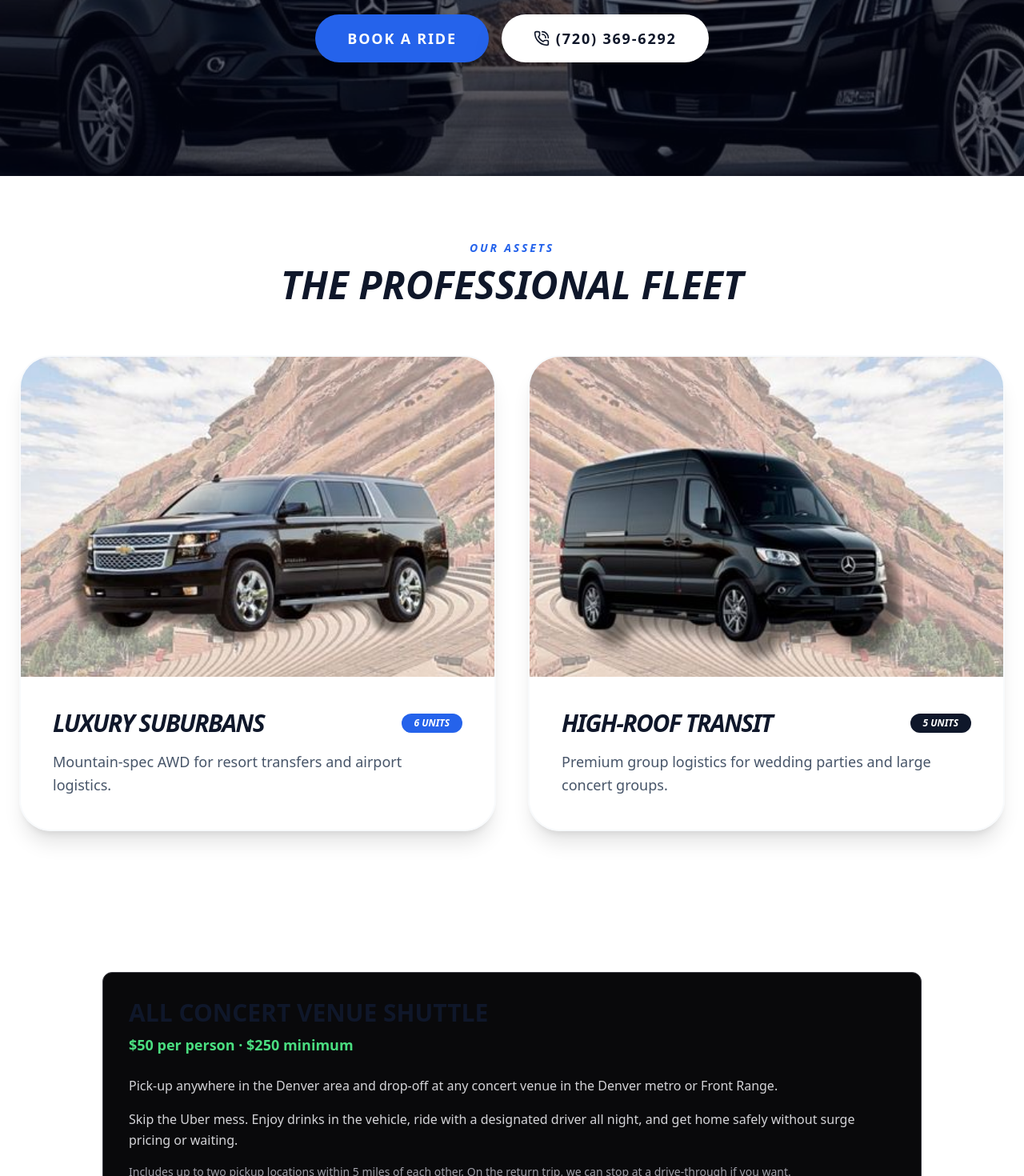
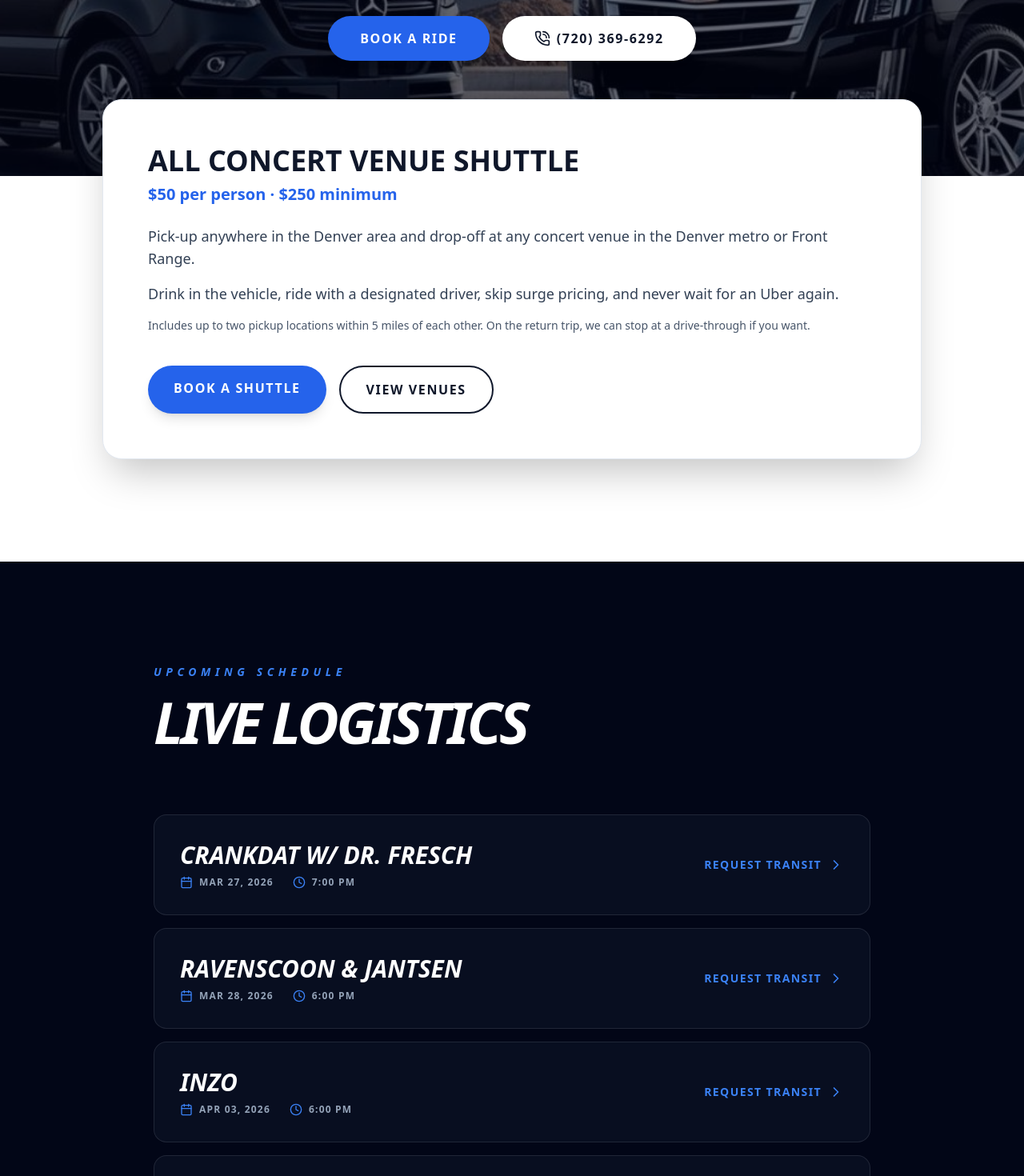
Before and after one commit to erichroeseler123-bot/earthos, a Next.js app: page / in a window 1280 px wide. Shown: the part 500-1970 px from the top of the page at 80% size. Built offline with nearby package versions, Linux system fonts and the light colour scheme.

Commit message:
feat: optimized homepage, elevated venue shuttle offer

```diff
--- a/app/page.tsx
+++ b/app/page.tsx
@@ -3,18 +3,18 @@
 import React from 'react';
 import { useRouter } from 'next/navigation';
 import {
-  ShieldCheck,
-  Users,
   PhoneCall,
-  Star,
-  Clock,
-  Ticket,
   ChevronRight,
-  Calendar
+  Calendar,
+  Clock
 } from 'lucide-react';
 
+/* =========================
+   UPCOMING RED ROCKS SHOWS
+   (Icelantic REMOVED)
+========================= */
+
 const UPCOMING_SHOWS = [
-  { id: 1, artist: "Icelantic's Winter on the Rocks", date: "FEB 07, 2026", time: "6:00 PM" },
   { id: 2, artist: "Crankdat w/ Dr. Fresch", date: "MAR 27, 2026", time: "7:00 PM" },
   { id: 3, artist: "Ravenscoon & Jantsen", date: "MAR 28, 2026", time: "6:00 PM" },
   { id: 4, artist: "INZO", date: "APR 03, 2026", time: "6:00 PM" },
@@ -27,217 +27,149 @@
   { id: 11, artist: "Sublime", date: "APR 18, 2026", time: "6:30 PM" },
   { id: 12, artist: "Wiz Khalifa w/ 2 Chainz", date: "APR 19, 2026", time: "5:30 PM" },
   { id: 13, artist: "Ice Cube", date: "APR 20, 2026", time: "7:00 PM" },
-  { id: 14, artist: "Ethel Cain", date: "APR 21, 2026", time: "7:00 PM" },
-  { id: 15, artist: "Subtronics: Cyclops Rocks VI", date: "APR 23, 2026", time: "6:00 PM" },
-  { id: 16, artist: "Subtronics: Cyclops Rocks VI", date: "APR 24, 2026", time: "6:00 PM" },
-  { id: 17, artist: "Bob Moses & Cannons", date: "APR 26, 2026", time: "6:30 PM" },
-  { id: 18, artist: "Lewis Capaldi", date: "APR 28, 2026", time: "7:30 PM" },
-  { id: 19, artist: "Lewis Capaldi", date: "APR 29, 2026", time: "7:30 PM" },
-  { id: 20, artist: "Electric Callboy: Tanzneid World Tour", date: "APR 30, 2026", time: "7:00 PM" },
-  { id: 21, artist: "Two Friends", date: "MAY 01, 2026", time: "7:00 PM" },
-  { id: 22, artist: "Jason Isbell and the 400 Unit", date: "MAY 02, 2026", time: "7:00 PM" },
-  { id: 23, artist: "Puscifer", date: "MAY 03, 2026", time: "7:30 PM" },
-  { id: 24, artist: "Bright Eyes", date: "MAY 06, 2026", time: "7:00 PM" },
-  { id: 25, artist: "Alejandro Fernández", date: "MAY 07, 2026", time: "8:00 PM" },
-  { id: 26, artist: "Cloonee", date: "MAY 09, 2026", time: "7:00 PM" },
-  { id: 27, artist: "Hippie Sabotage", date: "MAY 10, 2026", time: "7:00 PM" },
-  { id: 28, artist: "Yungblud", date: "MAY 11, 2026", time: "8:00 PM" },
-  { id: 29, artist: "Russell Dickerson", date: "MAY 13, 2026", time: "7:00 PM" },
-  { id: 30, artist: "LSDREAM presents: Dreamrocks II", date: "MAY 16, 2026", time: "6:00 PM" },
-  { id: 31, artist: "The Elovaters", date: "MAY 17, 2026", time: "5:00 PM" },
-  { id: 32, artist: "Khalid", date: "MAY 18, 2026", time: "7:30 PM" },
-  { id: 33, artist: "Kevin Gates", date: "MAY 19, 2026", time: "7:00 PM" },
-  { id: 34, artist: "flipturn", date: "MAY 21, 2026", time: "6:00 PM" },
-  { id: 35, artist: "Seven Lions", date: "MAY 22, 2026", time: "6:00 PM" },
-  { id: 36, artist: "FISHER", date: "MAY 23, 2026", time: "7:00 PM" },
-  { id: 37, artist: "Alabama Shakes", date: "MAY 24, 2026", time: "7:00 PM" },
-  { id: 38, artist: "Alabama Shakes", date: "MAY 25, 2026", time: "7:00 PM" },
-  { id: 39, artist: "Michael Franti & Spearhead", date: "MAY 29, 2026", time: "7:00 PM" },
-  { id: 40, artist: "Alan Walker", date: "MAY 30, 2026", time: "6:00 PM" },
-  { id: 41, artist: "Alex Warren", date: "JUN 02, 2026", time: "7:30 PM" },
-  { id: 42, artist: "Brit Floyd", date: "JUN 04, 2026", time: "8:00 PM" },
-  { id: 43, artist: "Brit Floyd", date: "JUN 05, 2026", time: "8:00 PM" },
-  { id: 44, artist: "Big Head Todd and the Monsters", date: "JUN 06, 2026", time: "7:00 PM" },
-  { id: 45, artist: "Lord Huron", date: "JUN 10, 2026", time: "7:30 PM" },
-  { id: 46, artist: "Trevor Hall", date: "JUN 14, 2026", time: "5:30 PM" },
-  { id: 47, artist: "Rod Stewart", date: "JUN 15, 2026", time: "7:30 PM" },
-  { id: 48, artist: "Rod Stewart", date: "JUN 16, 2026", time: "7:30 PM" },
-  { id: 49, artist: "Amyl and The Sniffers", date: "JUN 17, 2026", time: "8:00 PM" },
-  { id: 50, artist: "Third Day 30th Anniversary", date: "JUN 18, 2026", time: "7:00 PM" },
-  { id: 51, artist: "Louis Tomlinson", date: "JUN 19, 2026", time: "7:00 PM" },
-  { id: 52, artist: "O.A.R. w/ Gavin DeGraw", date: "JUN 20, 2026", time: "6:30 PM" },
-  { id: 53, artist: "Weird Al Yankovic", date: "JUN 23, 2026", time: "7:30 PM" },
-  { id: 54, artist: "Treaty Oak Revival", date: "JUL 01, 2026", time: "7:00 PM" },
-  { id: 55, artist: "DEADROCKS XII w/ Zeds Dead", date: "JUL 02, 2026", time: "4:30 PM" },
-  { id: 56, artist: "DEADROCKS XII w/ Zeds Dead", date: "JUL 03, 2026", time: "5:00 PM" },
-  { id: 57, artist: "The Avett Brothers", date: "JUL 10, 2026", time: "7:30 PM" },
-  { id: 58, artist: "The Avett Brothers", date: "JUL 11, 2026", time: "7:30 PM" },
-  { id: 59, artist: "The Avett Brothers", date: "JUL 12, 2026", time: "6:30 PM" },
-  { id: 60, artist: "KALEO w/ Elle King", date: "JUL 14, 2026", time: "7:30 PM" },
-  { id: 61, artist: "The Head And The Heart", date: "JUL 15, 2026", time: "7:30 PM" },
-  { id: 62, artist: "The Head And The Heart", date: "JUL 16, 2026", time: "7:30 PM" },
-  { id: 63, artist: "The String Cheese Incident", date: "JUL 17, 2026", time: "6:00 PM" },
-  { id: 64, artist: "The String Cheese Incident", date: "JUL 18, 2026", time: "7:00 PM" },
-  { id: 65, artist: "Parker McCollum", date: "JUL 29, 2026", time: "7:30 PM" },
-  { id: 66, artist: "Killer Queen", date: "JUL 30, 2026", time: "8:00 PM" },
-  { id: 67, artist: "Mt. Joy", date: "AUG 13, 2026", time: "7:00 PM" },
-  { id: 68, artist: "Mt. Joy", date: "AUG 14, 2026", time: "7:00 PM" },
-  { id: 69, artist: "Train", date: "AUG 17, 2026", time: "6:45 PM" },
-  { id: 70, artist: "Joe Bonamassa", date: "AUG 23, 2026", time: "7:00 PM" },
-  { id: 71, artist: "Ray LaMontagne", date: "AUG 26, 2026", time: "7:00 PM" },
-  { id: 72, artist: "Maná", date: "SEP 04, 2026", time: "8:30 PM" },
-  { id: 73, artist: "Maná", date: "SEP 05, 2026", time: "8:30 PM" },
-  { id: 74, artist: "Gregory Alan Isakov", date: "SEP 06, 2026", time: "8:00 PM" },
-  { id: 75, artist: "Gregory Alan Isakov", date: "SEP 07, 2026", time: "8:00 PM" },
-  { id: 76, artist: "Five Finger Death Punch", date: "SEP 08, 2026", time: "6:45 PM" },
-  { id: 77, artist: "Get The Led Out", date: "SEP 17, 2026", time: "7:30 PM" },
-  { id: 78, artist: "Matt Rife", date: "OCT 18, 2026", time: "7:00 PM" },
-  { id: 79, artist: "Mersiv", date: "OCT 23, 2026", time: "5:00 PM" },
-  { id: 80, artist: "Evanescence", date: "OCT 26, 2026", time: "6:30 PM" },
-  { id: 81, artist: "Cypress Hill, Method Man & Redman", date: "OCT 29, 2026", time: "6:00 PM" },
-  { id: 82, artist: "mike.", date: "NOV 14, 2026", time: "5:30 PM" },
-  { id: 83, artist: "mike.", date: "NOV 15, 2026", time: "2:30 PM" }
+  { id: 14, artist: "Ethel Cain", date: "APR 21, 2026", time: "7:00 PM" }
 ];
+
+/* =========================
+   PAGE
+========================= */
+
 export default function ShuttleHomePage() {
   const router = useRouter();
-
-  const handleBooking = () => {
-    router.push('/booking');
-  };
+  const handleBooking = () => router.push('/booking');
 
   return (
     <div className="min-h-screen bg-white text-slate-900 font-sans">
-      {/* --- HERO SECTION --- */}
+
+      {/* ================= HERO ================= */}
       <header className="relative h-[80vh] flex items-center justify-center overflow-hidden">
-        <img src="/hero123.jpg" alt="Party @ Red Rocks" className="absolute inset-0 w-full h-full object-cover" />
+        <img
+          src="/hero123.jpg"
+          alt="Party at Red Rocks"
+          className="absolute inset-0 w-full h-full object-cover"
+        />
         <div className="absolute inset-0 bg-slate-950/60" />
+
         <div className="relative z-10 max-w-5xl mx-auto px-6 text-center text-white">
-          <h1 className="text-6xl md:text-9xl font-black uppercase tracking-tighter mb-4 italic leading-none">
-            Party @ <span className="text-blue-500">Red Rocks!</span>
+          <h1 className="text-6xl md:text-9xl font-black uppercase italic tracking-tighter leading-none">
+            Party @ <span className="text-blue-500">Red Rocks</span>
           </h1>
-          <div className="flex flex-col sm:flex-row gap-4 justify-center mt-10">
-            <button onClick={handleBooking} className="bg-blue-600 hover:bg-blue-700 text-white px-10 py-4 rounded-full font-black text-lg shadow-2xl uppercase tracking-widest transition-all">
-              Book A Ride
+
+          <div className="mt-10 flex flex-col sm:flex-row gap-4 justify-center">
+            <button
+              onClick={handleBooking}
+              className="bg-blue-600 hover:bg-blue-700 px-10 py-4 rounded-full font-black uppercase tracking-widest shadow-xl transition"
+            >
+              Book a Ride
             </button>
-            <a href="tel:7203696292" className="bg-white hover:bg-slate-100 text-slate-900 px-10 py-4 rounded-full font-black text-lg shadow-2xl flex items-center justify-center uppercase tracking-widest transition-all">
-              <PhoneCall className="mr-2 w-5 h-5" /> (720) 369-6292
+
+            <a
+              href="tel:7203696292"
+              className="bg-white text-slate-900 hover:bg-slate-100 px-10 py-4 rounded-full font-black uppercase tracking-widest shadow-xl flex items-center justify-center transition"
+            >
+              <PhoneCall className="w-5 h-5 mr-2" />
+              (720) 369-6292
             </a>
           </div>
         </div>
       </header>
 
-      {/* --- PROFESSIONAL FLEET --- */}
-      <section className="py-20 px-6 max-w-7xl mx-auto">
-        <div className="text-center mb-16">
-          <h2 className="text-blue-600 font-black tracking-[0.2em] uppercase text-sm mb-3 italic">Our Assets</h2>
-          <h3 className="text-5xl font-black text-slate-900 uppercase italic">The Professional Fleet</h3>
-        </div>
+      {/* ================= ALL VENUE SHUTTLE ================= */}
+      <section className="-mt-24 relative z-20 px-6">
+        <div className="mx-auto max-w-5xl bg-white rounded-3xl shadow-2xl border border-slate-200 p-10 md:p-14">
 
-        <div className="grid grid-cols-1 lg:grid-cols-2 gap-10">
-          <div onClick={handleBooking} className="group cursor-pointer overflow-hidden rounded-[2.5rem] border-2 border-slate-50 shadow-xl hover:border-blue-500 transition-all duration-500 text-left">
-            <div className="h-[400px] overflow-hidden bg-slate-100">
-              <img src="/suburban123.jpg" alt="Luxury Suburban" className="w-full h-full object-cover group-hover:scale-105 transition-transform duration-700" />
-            </div>
-            <div className="p-10 bg-white">
-              <div className="flex justify-between items-center mb-4">
-                <h4 className="text-3xl font-black uppercase italic tracking-tighter">Luxury Suburbans</h4>
-                <span className="bg-blue-600 text-white px-4 py-1 rounded-full text-xs font-black uppercase italic">6 Units</span>
-              </div>
-              <p className="text-slate-600 text-lg font-medium leading-relaxed">Mountain-spec AWD for resort transfers and airport logistics.</p>
-            </div>
-          </div>
-
-          <div onClick={handleBooking} className="group cursor-pointer overflow-hidden rounded-[2.5rem] border-2 border-slate-50 shadow-xl hover:border-blue-500 transition-all duration-500 text-left">
-            <div className="h-[400px] overflow-hidden bg-slate-100">
-              <img src="/shuttle123.jpg" alt="Transit Van" className="w-full h-full object-cover group-hover:scale-105 transition-transform duration-700" />
-            </div>
-            <div className="p-10 bg-white">
-              <div className="flex justify-between items-center mb-4">
-                <h4 className="text-3xl font-black uppercase italic tracking-tighter">High-Roof Transit</h4>
-                <span className="bg-slate-900 text-white px-4 py-1 rounded-full text-xs font-black uppercase italic">5 Units</span>
-              </div>
-              <p className="text-slate-600 text-lg font-medium leading-relaxed">Premium group logistics for wedding parties and large concert groups.</p>
-            </div>
-          </div>
-        </div>
-      </section>
-{/* ALL VENUE SHUTTLE OFFER */}
-<section className="mt-24 px-6">
-  <div className="mx-auto max-w-5xl border border-zinc-700 rounded-xl bg-zinc-950 p-8">
-    <h2 className="text-2xl md:text-3xl font-extrabold uppercase">
+          <h2 className="text-3xl md:text-4xl font-black uppercase">
             All Concert Venue Shuttle
           </h2>
 
-    <p className="mt-2 text-lg font-semibold text-green-400">
+          <p className="mt-2 text-xl font-black text-blue-600">
             $50 per person · $250 minimum
           </p>
 
-    <p className="mt-6 text-zinc-300 leading-relaxed">
+          <p className="mt-6 text-lg text-slate-700">
             Pick-up anywhere in the Denver area and drop-off at any concert venue
             in the Denver metro or Front Range.
           </p>
 
-    <p className="mt-4 text-zinc-300 leading-relaxed">
-      Skip the Uber mess. Enjoy drinks in the vehicle, ride with a designated
-      driver all night, and get home safely without surge pricing or waiting.
+          <p className="mt-4 text-lg text-slate-700">
+            Drink in the vehicle, ride with a designated driver, skip surge pricing,
+            and never wait for an Uber again.
           </p>
 
-    <p className="mt-4 text-zinc-400 text-sm leading-relaxed">
+          <p className="mt-4 text-sm text-slate-600">
             Includes up to two pickup locations within 5 miles of each other.
             On the return trip, we can stop at a drive-through if you want.
           </p>
 
-    <div className="mt-8 flex flex-col sm:flex-row gap-4">
+          <div className="mt-10 flex flex-col sm:flex-row gap-4">
             <a
               href="/book-shuttle"
-        className="inline-flex items-center justify-center rounded-md bg-white text-black px-6 py-3 font-bold uppercase tracking-wide hover:bg-zinc-200 transition"
+              className="bg-blue-600 hover:bg-blue-700 text-white rounded-full px-8 py-4 font-black uppercase tracking-widest shadow-lg transition"
             >
               Book a Shuttle
             </a>
 
             <a
               href="/venues"
-        className="inline-flex items-center justify-center rounded-md border border-zinc-600 px-6 py-3 font-bold uppercase tracking-wide hover:border-white transition"
+              className="border-2 border-slate-900 rounded-full px-8 py-4 font-black uppercase tracking-widest hover:bg-slate-900 hover:text-white transition"
             >
-        See Venues
+              View Venues
             </a>
           </div>
+
         </div>
       </section>
 
-{/* --- SECTION 2: LIVE LOGISTICS (CLEAN LIST) --- */}
-      <section className="bg-slate-950 py-32 px-6 text-white border-y border-blue-900/50">
-        <div className="max-w-4xl mx-auto text-left">
-          <div className="mb-20">
-            <h3 className="text-blue-500 font-black tracking-[0.4em] uppercase text-sm mb-4 italic">Upcoming Schedule</h3>
-            <h4 className="text-7xl font-black uppercase italic tracking-tighter leading-none">Live Logistics</h4>
-          </div>
+      {/* ================= UPCOMING SHOWS ================= */}
+      <section className="bg-slate-950 text-white py-32 px-6 mt-32">
+        <div className="max-w-4xl mx-auto">
+
+          <h3 className="text-blue-500 font-black tracking-[0.4em] uppercase text-sm italic mb-4">
+            Upcoming Schedule
+          </h3>
+          <h4 className="text-6xl md:text-7xl font-black uppercase italic tracking-tighter mb-20">
+            Live Logistics
+          </h4>
 
           <div className="space-y-4">
-            {UPCOMING_SHOWS.map((show) => (
+            {UPCOMING_SHOWS.map(show => (
               <div
                 key={show.id}
                 onClick={handleBooking}
-                className="group flex flex-col md:flex-row md:items-center justify-between p-10 bg-slate-900/40 rounded-[2rem] border border-white/5 hover:border-blue-500 hover:bg-slate-900 transition-all cursor-pointer shadow-xl"
+                className="group flex flex-col md:flex-row md:items-center justify-between p-8 rounded-2xl bg-slate-900/50 border border-white/10 hover:border-blue-500 hover:bg-slate-900 transition cursor-pointer"
               >
                 <div>
-                  <h5 className="text-3xl font-black uppercase italic tracking-tighter text-white mb-2 leading-none">{show.artist}</h5>
-                  <div className="flex items-center gap-6 text-slate-400 text-xs font-black uppercase tracking-[0.1em]">
-                    <span className="flex items-center gap-2"><Calendar className="w-4 h-4 text-blue-500" /> {show.date}</span>
-                    <span className="flex items-center gap-2"><Clock className="w-4 h-4 text-blue-500" /> DOORS @ {show.time}</span>
+                  <h5 className="text-2xl md:text-3xl font-black uppercase italic">
+                    {show.artist}
+                  </h5>
+                  <div className="mt-2 flex gap-6 text-xs font-black uppercase tracking-widest text-slate-400">
+                    <span className="flex items-center gap-2">
+                      <Calendar className="w-4 h-4 text-blue-500" />
+                      {show.date}
+                    </span>
+                    <span className="flex items-center gap-2">
+                      <Clock className="w-4 h-4 text-blue-500" />
+                      {show.time}
+                    </span>
                   </div>
                 </div>
-                <div className="mt-8 md:mt-0 italic font-black text-blue-500 uppercase text-sm tracking-widest group-hover:text-white transition-colors flex items-center">
-                  Request Transit <ChevronRight className="ml-2 w-5 h-5 group-hover:translate-x-1 transition-transform" />
+
+                <div className="mt-6 md:mt-0 flex items-center text-blue-500 font-black uppercase tracking-widest text-sm group-hover:text-white transition">
+                  Request Transit
+                  <ChevronRight className="ml-2 w-5 h-5 group-hover:translate-x-1 transition-transform" />
                 </div>
               </div>
             ))}
           </div>
+
         </div>
       </section>
-      <footer className="bg-white py-12 border-t border-slate-100 text-center text-slate-400 text-[10px] font-black uppercase tracking-[0.4em]">
-        © 2026 Party @ Red Rocks! | 6 Suburbans, 5 Transit Vans
+
+      {/* ================= FOOTER ================= */}
+      <footer className="py-12 text-center text-slate-400 text-[10px] font-black uppercase tracking-[0.4em]">
+        © 2026 Party @ Red Rocks · 6 Suburbans · 5 Transit Vans
       </footer>
+
     </div>
   );
 }
```
Lines whose indentation alone changed are shown as unchanged.
